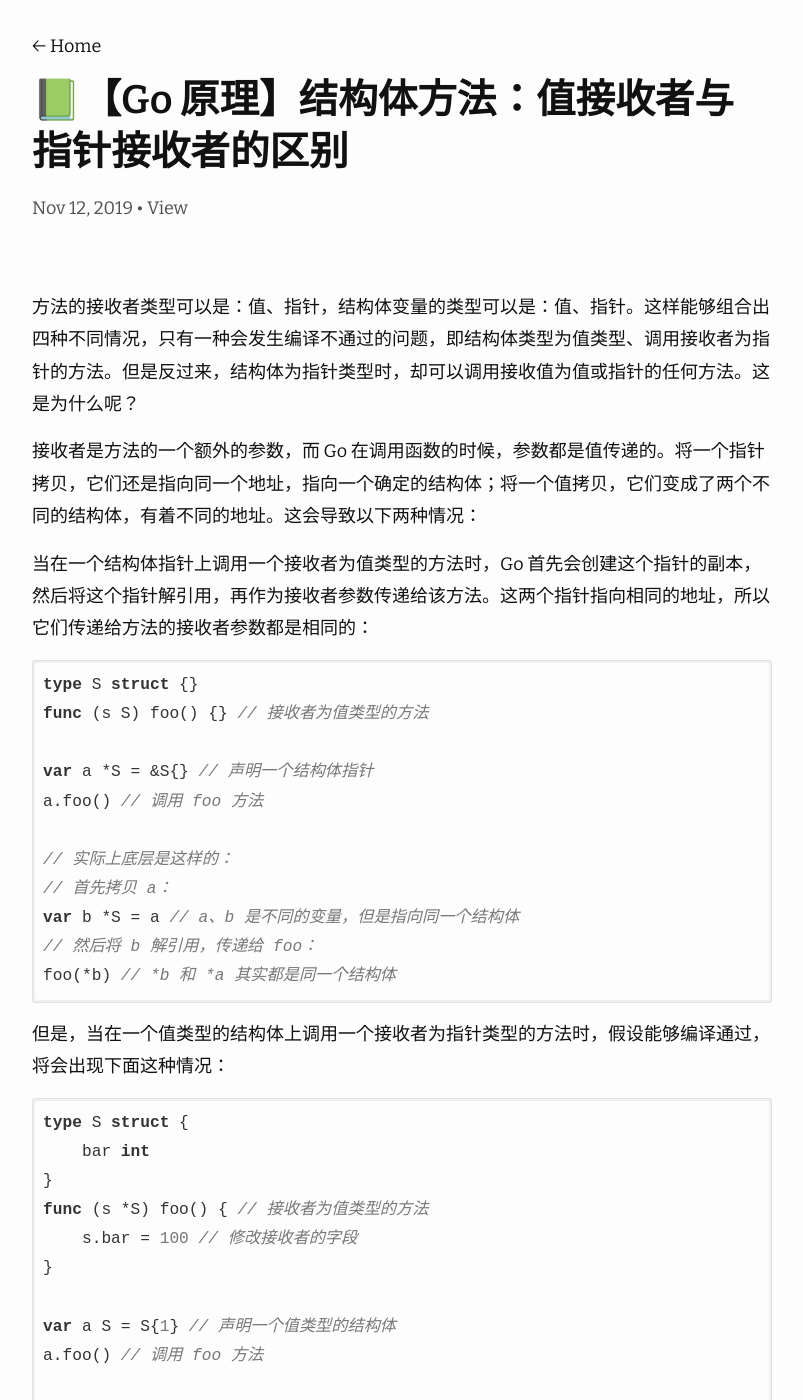
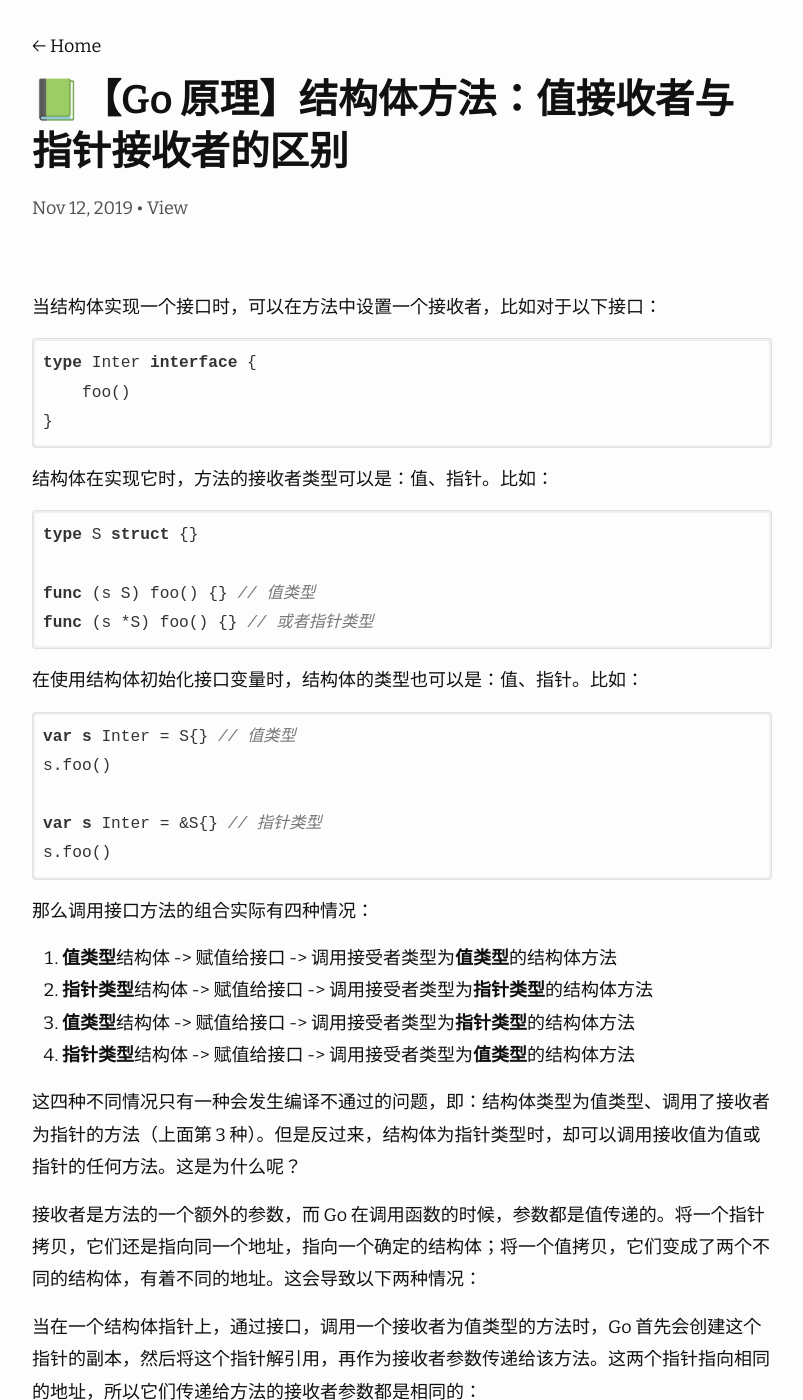
Before and after one commit to imageslr/blog, a Jekyll site: the page built from _posts/2019-11-12-go-underlying-struct-method.md, in a window 1280 px wide and 1400 px high. Shown: the whole window, without its empty margins (238-1041 px from the left). Built offline with Jekyll 4.4.1, drawn with Linux system fonts in a browser that asks for light colours; nearby versions of some CDN libraries; comment, search, counter and statistics services are not loaded; some of the changed text lies outside the part shown.

Commit message:
update post

````diff
--- a/_posts/2019-11-12-go-underlying-struct-method.md
+++ b/_posts/2019-11-12-go-underlying-struct-method.md
@@ -4,40 +4,77 @@ title: 📗【Go 原理】结构体方法：值接收者与指针接收者的区
 permalink: 2019/11/12/go-underlying-struct-method.html
 ---
 
-方法的接收者类型可以是：值、指针，结构体变量的类型可以是：值、指针。这样能够组合出四种不同情况，只有一种会发生编译不通过的问题，即结构体类型为值类型、调用接收者为指针的方法。但是反过来，结构体为指针类型时，却可以调用接收值为值或指针的任何方法。这是为什么呢？
+当结构体实现一个接口时，可以在方法中设置一个接收者，比如对于以下接口：
+
+```go
+type Inter interface {
+    foo()
+}
+```
+
+结构体在实现它时，方法的接收者类型可以是：值、指针。比如：
+
+```go
+type S struct {}
+
+func (s S) foo() {} // 值类型
+func (s *S) foo() {} // 或者指针类型
+```
+
+在使用结构体初始化接口变量时，结构体的类型也可以是：值、指针。比如：
+
+```go
+var s Inter = S{} // 值类型
+s.foo()
+
+var s Inter = &S{} // 指针类型
+s.foo()
+```
+
+那么调用接口方法的组合实际有四种情况：
+1. **值类型**结构体 -> 赋值给接口 -> 调用接受者类型为**值类型**的结构体方法
+2. **指针类型**结构体 -> 赋值给接口 -> 调用接受者类型为**指针类型**的结构体方法
+3. **值类型**结构体 -> 赋值给接口 -> 调用接受者类型为**指针类型**的结构体方法
+4. **指针类型**结构体 -> 赋值给接口 -> 调用接受者类型为**值类型**的结构体方法
+
+这四种不同情况只有一种会发生编译不通过的问题，即：结构体类型为值类型、调用了接收者为指针的方法（上面第 3 种）。但是反过来，结构体为指针类型时，却可以调用接收值为值或指针的任何方法。这是为什么呢？
 
 接收者是方法的一个额外的参数，而 Go 在调用函数的时候，参数都是值传递的。将一个指针拷贝，它们还是指向同一个地址，指向一个确定的结构体；将一个值拷贝，它们变成了两个不同的结构体，有着不同的地址。这会导致以下两种情况：
 
-当在一个结构体指针上调用一个接收者为值类型的方法时，Go 首先会创建这个指针的副本，然后将这个指针解引用，再作为接收者参数传递给该方法。这两个指针指向相同的地址，所以它们传递给方法的接收者参数都是相同的：
+当在一个结构体指针上，通过接口，调用一个接收者为值类型的方法时，Go 首先会创建这个指针的副本，然后将这个指针解引用，再作为接收者参数传递给该方法。这两个指针指向相同的地址，所以它们传递给方法的接收者参数都是相同的：
 ```go
+type Inter interface {
+    foo()
+}
 type S struct {}
 func (s S) foo() {} // 接收者为值类型的方法
 
-var a *S = &S{} // 声明一个结构体指针
+var a Inter = &S{} // 使用结构体指针初始化一个接口
 a.foo() // 调用 foo 方法
 
 // 实际上底层是这样的：
-// 首先拷贝 a：
-var b *S = a // a、b 是不同的变量，但是指向同一个结构体
+// 首先拷贝 a 的底层值，即 `&S{}`，是一个结构体指针：
+var b *S = a.inner_value // a、b 是不同的变量，但是指向同一个结构体
 // 然后将 b 解引用，传递给 foo：
-foo(*b) // *b 和 *a 其实都是同一个结构体
+foo(*b) // *b 和 *(a.inner_value) 其实都表示同一个结构体
 ```
 
-但是，当在一个值类型的结构体上调用一个接收者为指针类型的方法时，假设能够编译通过，将会出现下面这种情况：
+但是，当在一个值类型的结构体上，通过接口，调用一个接收者为指针类型的方法时，假设能够编译通过，将会出现下面这种情况：
 ```go
-type S struct {
-    bar int
+type Inter interface {
+    foo()
 }
+type S struct {}
 func (s *S) foo() { // 接收者为值类型的方法
     s.bar = 100 // 修改接收者的字段
 }
 
-var a S = S{1} // 声明一个值类型的结构体
+var a Inter = S{1} // 声明一个值类型的结构体
 a.foo() // 调用 foo 方法
 
 // 如果允许编译通过：
-// 首先拷贝 a，存到一个临时变量 b 里：
-var b S = a // a、b 是不同的变量
+// 首先拷贝 a 的底层值，即一个结构体，存到一个临时变量 b 里：
+var b S = a.inner_value // a、b 是不同的变量，指向不同的结构体
 // 然后将 b 的地址传递给 foo：
 foo(&b) // foo 实际上修改的是临时变量 b 的字段
 ```
````
